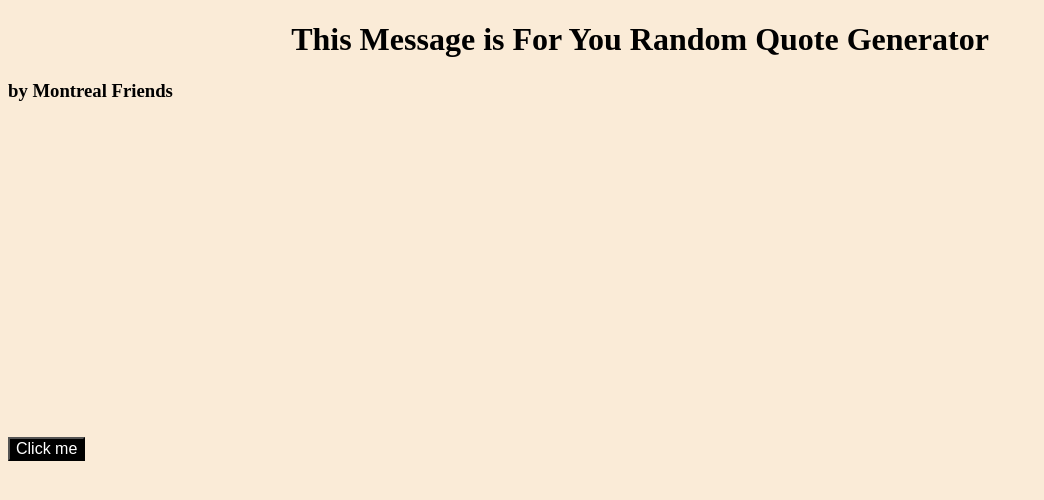
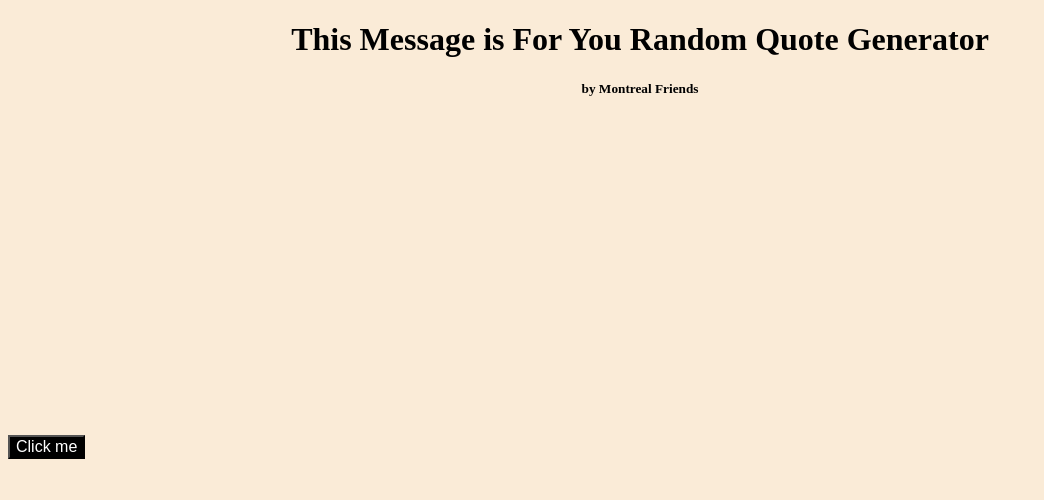
Before and after one commit to Corpuzi/thisessageisforyou.github.io, a plain HTML site: page index.html in a window 1280 px wide. Shown: the whole page, without its empty margins (0-1044 px from the left). Drawn offline with Linux system fonts and the light colour scheme.

Commit message:
Update index.html

```diff
--- a/index.html
+++ b/index.html
@@ -9,7 +9,7 @@
 </head>
 <body>
     <h1>This Message is For You Random Quote Generator</h1>
-    <h3>by Montreal Friends</h3>
+    <h5>by Montreal Friends</h5>
     <div id="quoteDisplay">
         <!-- Display quotes here -->
     </div>
```
